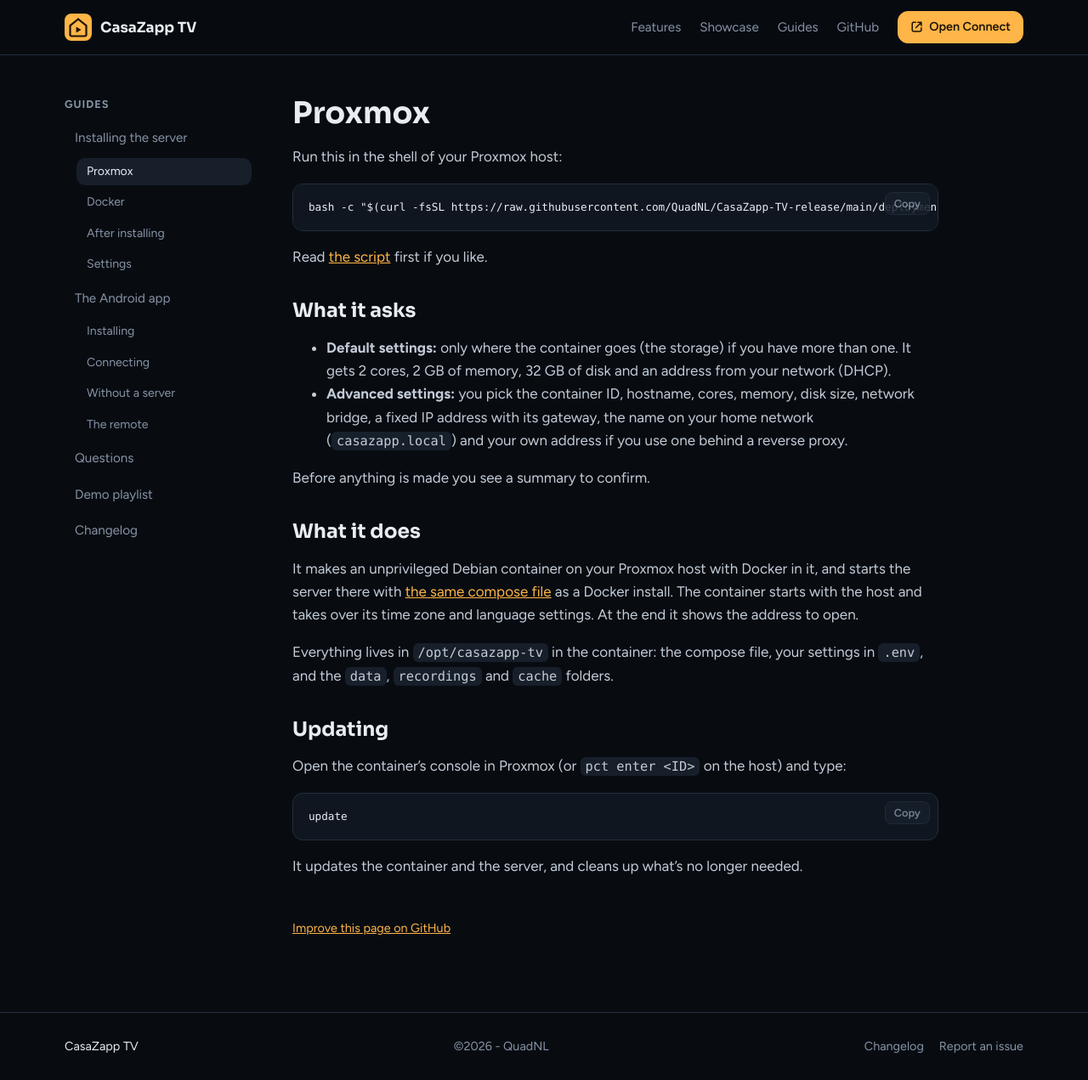
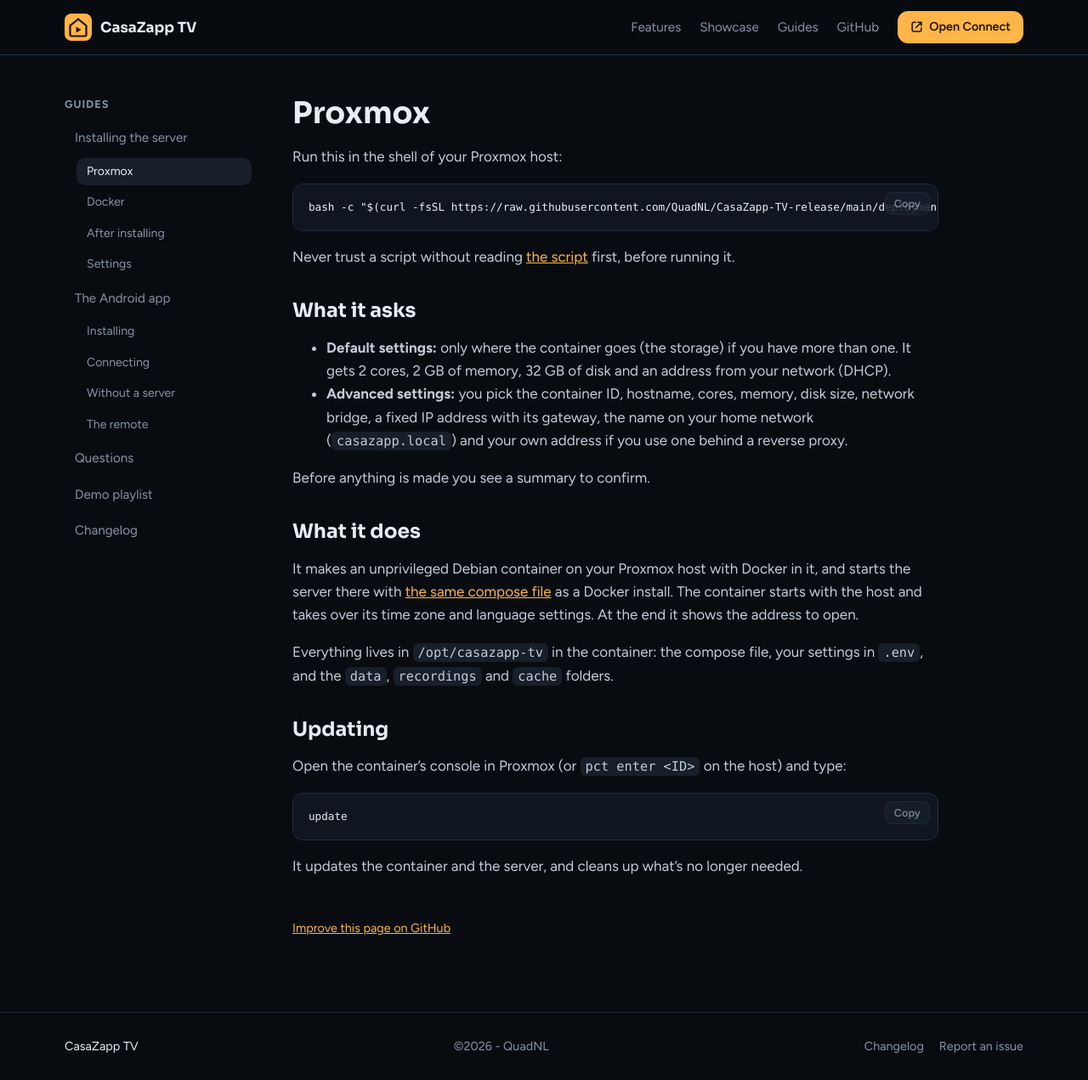
Before and after one commit to QuadNL/CasaZapp-TV-release, a Jekyll site: the page built from docs/server-proxmox.md, in a window 1280 px wide and 1271 px high. Shown: the whole window at 85% size. Built offline with Jekyll 4.4.1, drawn with Linux system fonts in a browser that asks for light colours; our own code applies the rules of GitHub Pages for plain Markdown files.

Commit message:
Update warning about script trust
Emphasize the importance of reading scripts before execution.

````diff
--- a/docs/server-proxmox.md
+++ b/docs/server-proxmox.md
@@ -6,8 +6,8 @@
 bash -c "$(curl -fsSL https://raw.githubusercontent.com/QuadNL/CasaZapp-TV-release/main/deployment/pve-casazapp-tv-lxc.sh)"
 ```
 
-Read [the script](https://github.com/QuadNL/CasaZapp-TV-release/blob/main/deployment/pve-casazapp-tv-lxc.sh)
-first if you like.
+Never trust a script without reading [the script](https://github.com/QuadNL/CasaZapp-TV-release/blob/main/deployment/pve-casazapp-tv-lxc.sh)
+first, before running it.
 
 ## What it asks
 
````
